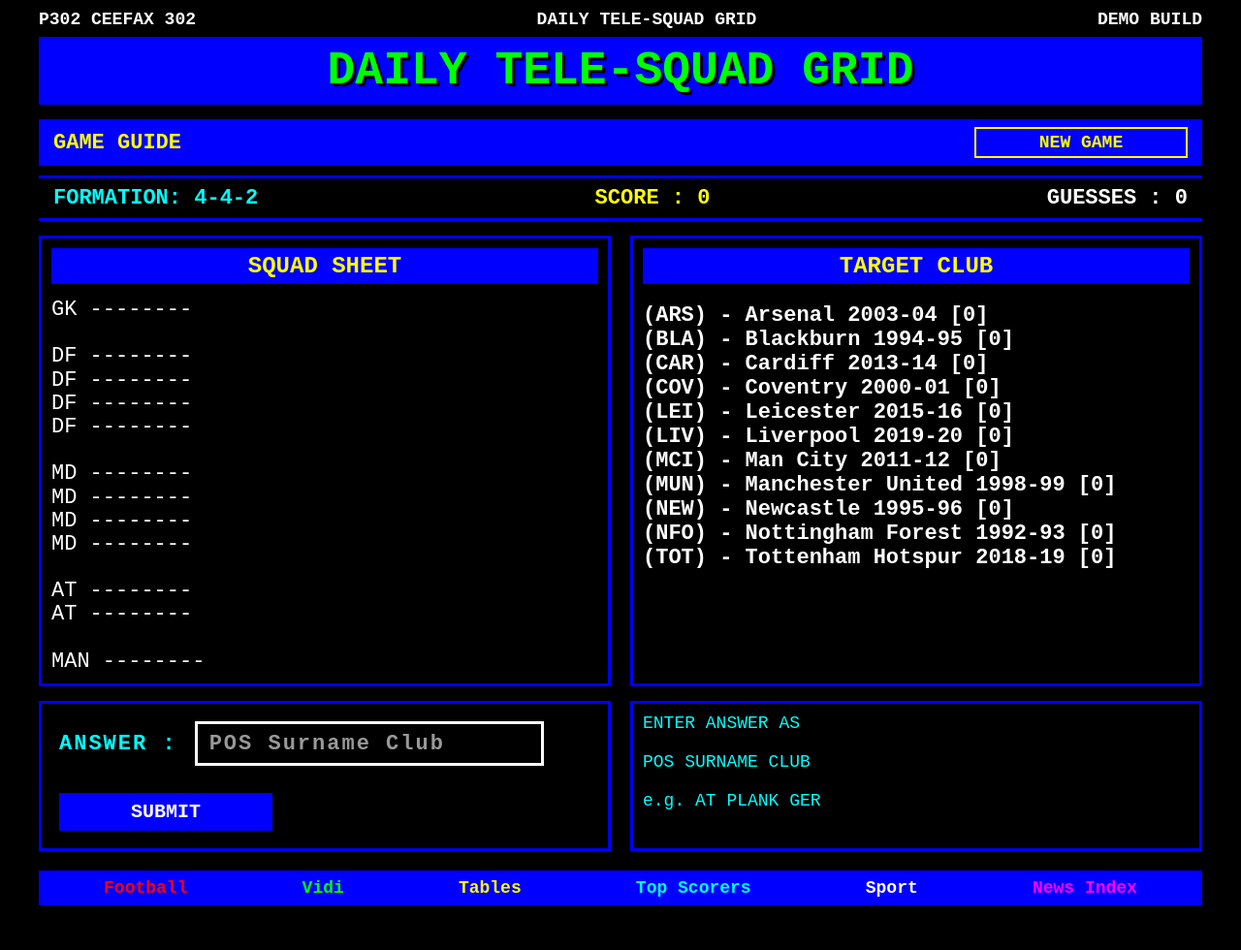
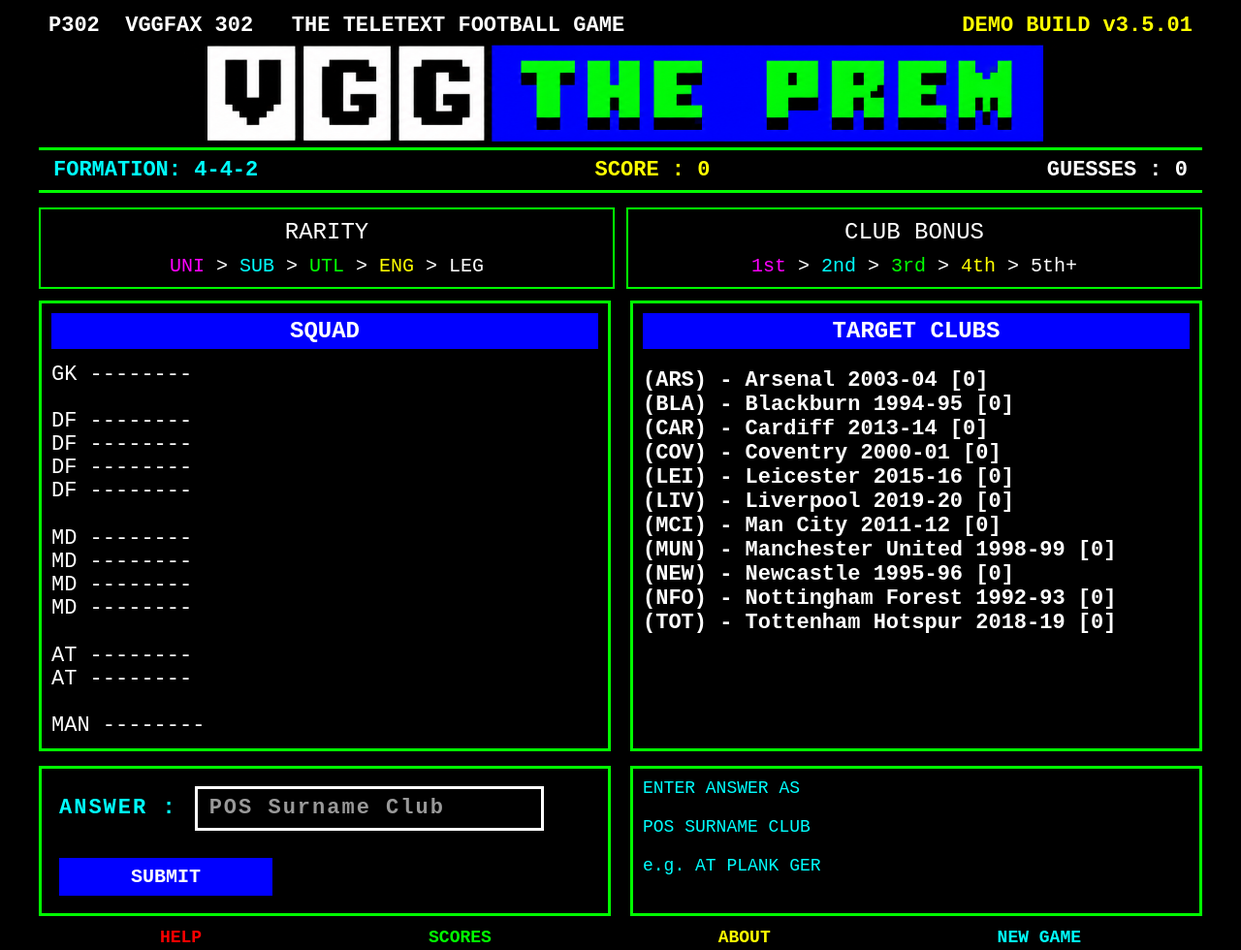
Before and after one commit to groganv-ai/Page302, a plain HTML site: page index.html in a window 1280 px wide. Shown: the whole page at 97% size. Before the commit the page ends 944 px from the top, so only its background shows below. Drawn offline with Linux system fonts and the light colour scheme.

Commit message:
Add files via upload

```diff
--- a/index.html
+++ b/index.html
@@ -12,56 +12,43 @@
 
 <body>
 
-    <!-- TOP BAR -->
+<!-- PAGE HEADER -->
 
-    <div class="topBar">
+<div class="pageHeader">
 
-        <div>
-            P302 CEEFAX 302
+    <div class="headerTop">
+
+        <div class="headerInfo">
+
+            <span class="pageNumber">P302</span>
+
+            <span class="serviceName">VGGFAX 302</span>
+
+            <span class="pageDescription">
+                THE TELETEXT FOOTBALL GAME
+            </span>
+
         </div>
 
-        <div>
-            DAILY TELE-SQUAD GRID
-        </div>
+        <div class="buildLabel">
 
-        <div>
-            DEMO BUILD
+            DEMO BUILD v3.5.01
+
         </div>
 
     </div>
 
+<div class="headerLogo">
 
-    <!-- MAIN TITLE -->
-
-    <div class="mainBanner">
-
-        DAILY TELE-SQUAD GRID
+    <img
+        src="assets/page302-logo.png"
+        alt="PAGE302 Logo"
+        class="pageLogo"
+    >
 
 </div>
 
-
-    <!-- GUIDE BAR -->
-
-    <div class="guideBar">
-
-        <div>
-
-            GAME GUIDE
-
 </div>
-
-        <button
-            class="newGameButton"
-            onclick="newGame()"
-        >
-
-            NEW GAME
-
-        </button>
-
-    </div>
-
-
     <!-- FORMATION / SCORE -->
 
  <div class="statusBar">
@@ -86,10 +73,75 @@
 
 </div>
 
+<!-- LEGEND ROW -->
+
+<div class="legendRow">
+
+    <div class="legendPanel">
+
+        <div class="legendTitle">
+            RARITY
+        </div>
+
+        <div class="legendContent">
+
+            <span class="rarityUni">UNI</span>
+
+            >
+
+            <span class="raritySub">SUB</span>
+
+            >
+
+            <span class="rarityUtl">UTL</span>
+
+            >
+
+            <span class="rarityEng">ENG</span>
+
+            >
+
+            <span class="rarityLeg">LEG</span>
+
+        </div>
+
+    </div>
+
+    <div class="legendPanel">
+
+        <div class="legendTitle">
+            CLUB BONUS
+        </div>
+
+        <div class="legendContent">
+
+            <span class="rarityUni">1st</span>
+
+            >
+
+            <span class="raritySub">2nd</span>
+
+            >
+
+            <span class="rarityUtl">3rd</span>
+
+            >
+
+            <span class="rarityEng">4th</span>
+
+            >
+
+            <span class="rarityLeg">5th+</span>
+
+        </div>
+
+    </div>
+
+</div>
 
     <!-- MAIN PLAY AREA -->
 
-    <div class="gameGrid">
+    <div class="mainLayout">
 
         <!-- LEFT -->
 
@@ -97,7 +149,7 @@
 
  <div class="panelHeader">
 
-                SQUAD SHEET
+    SQUAD
 
 </div>
 
@@ -116,10 +168,9 @@
 
          <div class="panelHeader">
 
-                TARGET CLUB
+    TARGET CLUBS
 
 </div>
-
             <div id="clubTitle">
 
                 Loading Club...
@@ -130,8 +181,7 @@
 
     </div>
 
-
-    <!-- INPUT AREA -->
+<!-- ANSWER BAR -->
 
     <div class="inputArea">
 
@@ -173,17 +223,13 @@
 
 <div class="footerBar">
 
-        <div>Football</div>
+    <div>HELP</div>
 
-        <div>Vidi</div>
+    <div>SCORES</div>
 
-        <div>Tables</div>
+    <div>ABOUT</div>
 
-        <div>Top Scorers</div>
-
-        <div>Sport</div>
-
-        <div>News Index</div>
+    <div>NEW GAME</div>
 
 </div>
 
--- a/script.js
+++ b/script.js
@@ -1132,13 +1132,7 @@
 
         ) {
 
-            line =
-
-                "► " +
-
-                line +
-
-                " ◄";
+            line = line;
 
         }
 
--- a/style.css
+++ b/style.css
@@ -13,82 +13,92 @@
     padding: 10px;
 
 }
-
-
 /* ======================================== */
-/* TOP BAR                                  */
+/* PAGE HEADER                              */
 /* ======================================== */
 
-.topBar {
+.pageHeader {
+
+    padding: 6px 10px 0;
+
+    margin-bottom: 0;
+
+}
+
+.headerTop {
+
+    display: flex;
+    align-items: center;
+
+    font-size: 22px;
+    font-weight: 700;
+    line-height: 1;
+
+}
+
+.headerInfo {
+
+    display: flex;
+    align-items: center;
+
+    color: #FFFFFF;
+
+}
+
+.pageNumber {
+
+    margin-right: 2ch;
+
+}
+
+.serviceName {
+
+    margin-right: 3ch;
+
+}
+
+.pageDescription {
+
+    white-space: nowrap;
+
+}
+
+.buildLabel {
+
+    margin-left: auto;
+
+    color: #FFFF00;
+
+    white-space: nowrap;
+
+}
+
+.headerLogo {
 
     display: flex;
 
-    justify-content: space-between;
+    justify-content: center;
 
     align-items: center;
 
-    font-size: 18px;
+    margin: 2px 0 0 0;
 
-    font-weight: bold;
-
-    color: white;
-
-    margin-bottom: 8px;
+    padding: 2px;
 
 }
+.pageLogo {
 
+    display: block;
 
-/* ======================================== */
-/* MAIN TITLE                               */
-/* ======================================== */
+    width: 100%;
 
-.mainBanner {
+    max-width: 900px;
 
-    background: blue;
+    height: auto;
 
-    color: #00ff00;
-
-    text-align: center;
-
-    font-size: 48px;
-
-    font-weight: bold;
-
-    padding: 8px;
-
-    margin-bottom: 15px;
-
-    text-shadow: 3px 3px black;
+    margin: 0;
 
 }
-
-
-/* ======================================== */
-/* GUIDE BAR                                */
-/* ======================================== */
-
-.guideBar {
-
-    display: flex;
-
-    justify-content: space-between;
-
-    align-items: center;
-
-    background: blue;
-
-    color: yellow;
-
-    padding: 8px 15px;
-
-    margin-bottom: 10px;
-
-    font-size: 22px;
-
-    font-weight: bold;
-
-}
-
 
 /* ======================================== */
 /* NEW GAME                                 */
@@ -135,9 +145,9 @@
 
     background: black;
 
-    border-top: 3px solid blue;
+    border-top: 3px solid #00FF00;
 
-    border-bottom: 3px solid blue;
+    border-bottom: 3px solid #00FF00;
 
     padding: 8px 15px;
 
@@ -161,12 +171,11 @@
 
 }
 
-
 /* ======================================== */
 /* MAIN GAME GRID                           */
 /* ======================================== */
 
-.gameGrid {
+.mainLayout {
 
     display: grid;
 
@@ -178,10 +187,9 @@
 
 }
 
-
 .panel {
 
-    border: 3px solid blue;
+    border: 3px solid #00FF00;
 
     padding: 10px;
 
@@ -192,9 +200,9 @@
 
 .panelHeader {
 
-    background: blue;
+    background: #0000ff;
 
-    color: yellow;
+    color: #ffffff;
 
     text-align: center;
 
@@ -257,14 +265,14 @@
 
     gap: 20px;
 
-    margin-bottom: 20px;
+    margin-bottom: 8px;
 
 }
 
 
 .inputLeft {
 
-    border: 3px solid blue;
+    border: 3px solid #00FF00;
 
     padding: 18px;
 
@@ -369,7 +377,7 @@
 
 .inputRight {
 
-    border: 3px solid blue;
+    border: 3px solid #00FF00;
 
     padding: 10px;
 
@@ -399,9 +407,11 @@
 
     justify-content: space-around;
 
-    background: blue;
+    align-items: center;
 
-    padding: 8px;
+    background: #000000;
+
+    padding: 4px 8px 6px;
 
     font-size: 18px;
 
@@ -445,3 +455,75 @@
     color: magenta;
 
 }
+
+/* ======================================== */
+/* LEGEND ROW                               */
+/* ======================================== */
+
+.legendRow {
+
+    display: grid;
+
+    grid-template-columns: 1fr 1fr;
+
+    gap: 12px;
+
+    margin-bottom: 12px;
+
+}
+
+.legendPanel {
+
+    border: 2px solid #00FF00;
+
+    padding: 10px;
+
+    text-align: center;
+
+}
+
+.legendTitle {
+
+    color: #FFFFFF;
+
+    font-size: 24px;
+
+    margin-bottom: 10px;
+
+}
+
+.legendContent {
+
+    font-size: 20px;
+
+}
+
+.rarityUni {
+
+    color: #FF00FF;
+
+}
+
+.raritySub {
+
+    color: #00FFFF;
+
+}
+
+.rarityUtl {
+
+    color: #00FF00;
+
+}
+
+.rarityEng {
+
+    color: #FFFF00;
+
+}
+
+.rarityLeg {
+
+    color: #FFFFFF;
+
+}
```
Also changed, not shown: assets/page302-logo.png (added). Lines whose indentation alone changed are shown as unchanged.
